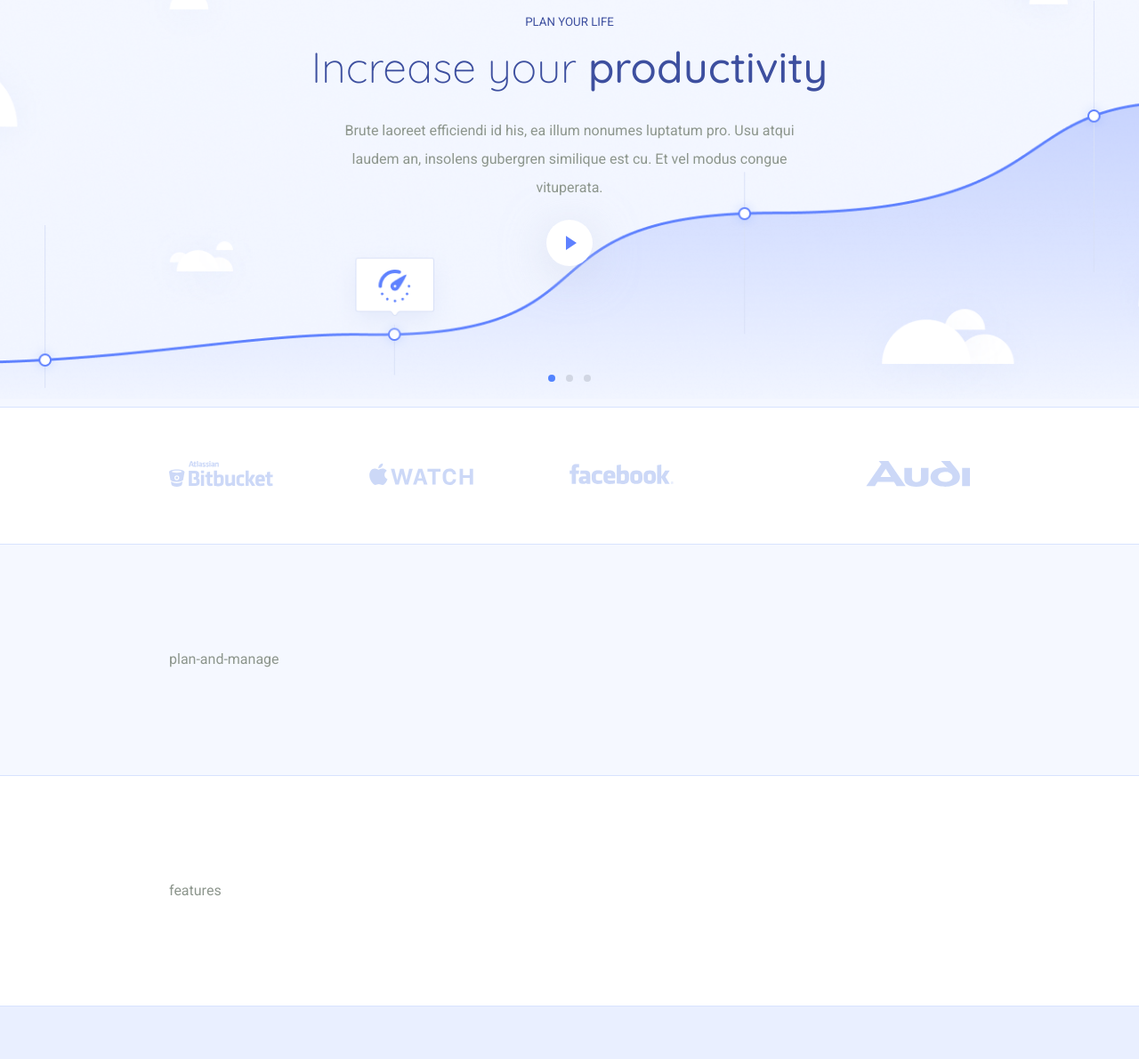
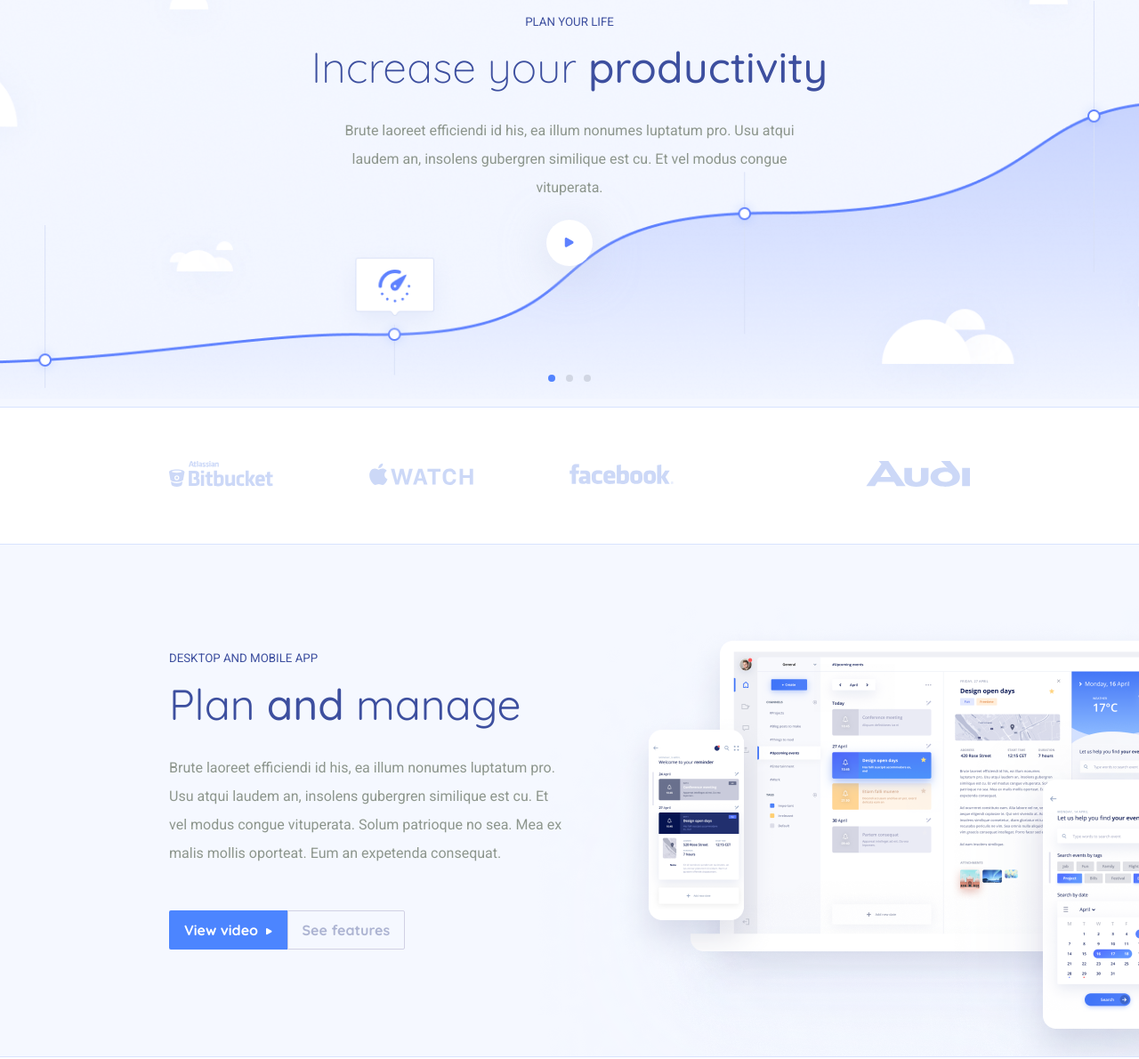
Before and after one commit to vikasykalova/app-website-gulp, a website: page index.html in a window 1280 px wide. Shown: the part 168-1358 px from the top of the page at 89% size. Drawn offline with nearby package versions, Linux system fonts and the light colour scheme.

Commit message:
блок plan and manage

```diff
--- a/css/styles.scss
+++ b/css/styles.scss
@@ -65,11 +65,12 @@ body {
 
     margin: 0;
     padding: $base*3 $base*4;
-    border: 0;
+    border: 1px solid transparent;
     border-radius: 2px;
     text-decoration: none;
-    background-color: none;
+    background: none;
     transition: $transition;
+    box-sizing: border-box;
 
     &--primary {
         background-color: #D2E1FF;
@@ -77,6 +78,25 @@ body {
 
         &:hover {
             background-color: darken(#D2E1FF, 5%);
+        }
+    }
+
+    &--secondary {
+        background-color: #4c85ff;
+        color: #fff;
+
+        &:hover {
+            background-color: darken(#4c85ff, 5%);
+        }
+    }
+
+    &--no-bg {
+        color: #adb4d2;
+        border: 1px solid #D1D1E4;
+
+        &:hover {
+            color: darken(#adb4d2, 7%);
+            border: 1px solid darken(#adb4d2, 7%);
         }
     }
 }
@@ -99,7 +119,10 @@ h2 {
     margin-bottom: $base * 7;
     font-size: 48px;}
 
-h3 {font-size: 36px;}
+h3 {
+    margin-bottom: $base * 7;
+    font-size: 36px;
+}
 
 h4 {font-size: 24px;}
 
@@ -133,6 +156,20 @@ h5 {
         & + & {
             margin-left: $base * 3;
         }
+    }
+}
+
+.btn-group {
+    display: inline-flex;
+
+    .btn:nth-child(1) {
+        border-top-right-radius: 0;
+        border-bottom-right-radius: 0;
+    }
+
+    .btn:nth-child(2) {
+        border-top-left-radius: 0;
+        border-bottom-left-radius: 0;
     }
 }
 // Common ends
@@ -283,16 +320,11 @@ h5 {
     background-color: #fff;
     box-shadow: 0px 10px 50px rgba(201, 209, 231, 0.6);
 
-    &::before {
-        display: block;
-        width: 0;
-        height: 0;
-        margin-left: $base * 4;
-        content: '';
-        border-width: $base*2 $base*3 ;
-        border-style: solid;
-        border-color: transparent;
-        border-left-color: #5E81FF;
+    svg {
+        width: $base * 3;
+        height: $base * 3;
+
+        fill: #5E81FF;
     }
 }
 // HERO-IMAGE ENDS
@@ -321,6 +353,39 @@ h5 {
 // PLAN-AND-MANAGE
 .section-plan-and-manage {
     background-color: #f5f8ff;
+    position: relative;
+    overflow: hidden;
+
+    &__content {
+        width: 50%;
+
+
+        .aside-image {
+            position: absolute;
+            top: 10%;
+            left: 45%;
+        }
+
+        h2 {
+            font-weight: $fw-medium;
+
+            span {
+                font-weight: $fw-regular;
+            }
+        }
+
+        .text {
+            margin-bottom: $base * 12;
+            line-height: 2;
+        }
+
+        .btn-group {
+            svg {
+                margin-left: $base;
+            }
+        }
+    }
+
 }
 // PLAN-AND-MANAGE ENDS
 
--- a/index.html
+++ b/index.html
@@ -85,7 +85,11 @@
                     </div>
                     <div class="btn-icon-play-wrapper">
                         <a href="#">
-                            <i class="icon-play"></i>
+                            <i class="icon-play">
+                                <svg width="7" height="8" viewBox="0 0 7 8" fill="none" xmlns="http://www.w3.org/2000/svg">
+                                    <path d="M6 2.73354C6.66667 3.11844 6.66667 4.08069 6 4.46559L1.5 7.06367C0.833333 7.44857 0 6.96744 0 6.19764V1.00149C0 0.231691 0.833333 -0.249434 1.5 0.135467L6 2.73354Z" fill=#5E81FF/>
+                                </svg>
+                            </i>
                         </a>
                     </div>
                 </div>
@@ -115,7 +119,25 @@
     <!--plan-and-manage -->
     <section class="section-outer section-plan-and-manage">
         <div class="section-inner">
-            plan-and-manage
+            <div class="section-plan-and-manage__content">
+                <img src="./img/illustration.png" alt="illustration" class="aside-image">
+
+                <h5>DESKTOP AND MOBILE APP</h5>
+                <h2><span>Plan</span> and <span>manage</span></h2>
+                <div class="text">
+                    Brute laoreet efficiendi id his, ea illum nonumes luptatum pro. Usu atqui laudem an, insolens gubergren similique est cu. Et vel modus congue vituperata. Solum patrioque no sea. Mea ex malis mollis oporteat. Eum an expetenda consequat.
+                </div>
+                <div class="btn-group">
+                    <a href="#" class="btn btn--secondary">
+                        View video
+                        <svg width="7" height="8" viewBox="0 0 7 8" fill="none" xmlns="http://www.w3.org/2000/svg">
+                            <path d="M6 2.73354C6.66667 3.11844 6.66667 4.08069 6 4.46559L1.5 7.06367C0.833333 7.44857 0 6.96744 0 6.19764V1.00149C0 0.231691 0.833333 -0.249434 1.5 0.135467L6 2.73354Z" fill="white"/>
+                        </svg>
+                    </a>
+                    <a href="#" class="btn btn--no-bg">See features</a>
+                </div>
+            </div>
+
         </div>
     </section>
     <!-- / plan-and-manage -->
```
Also changed, not shown: css/styles.css, img/Polygon.svg (added), img/illustration.png (added).
